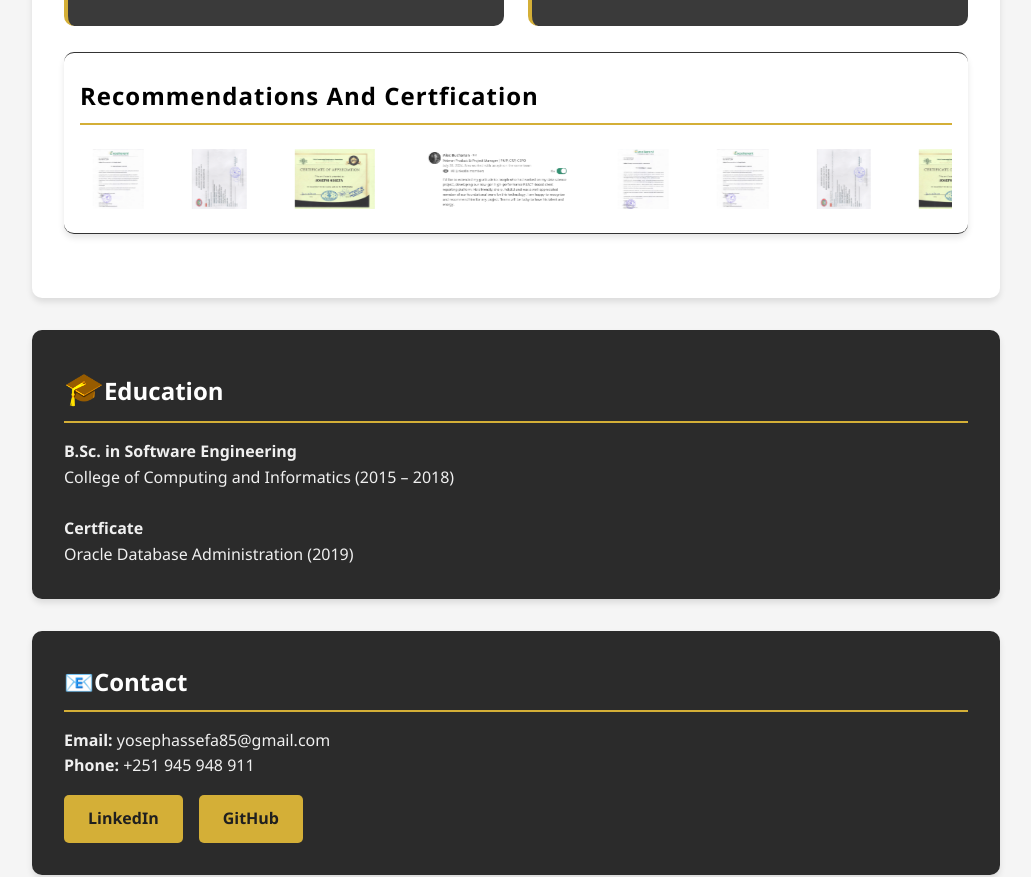
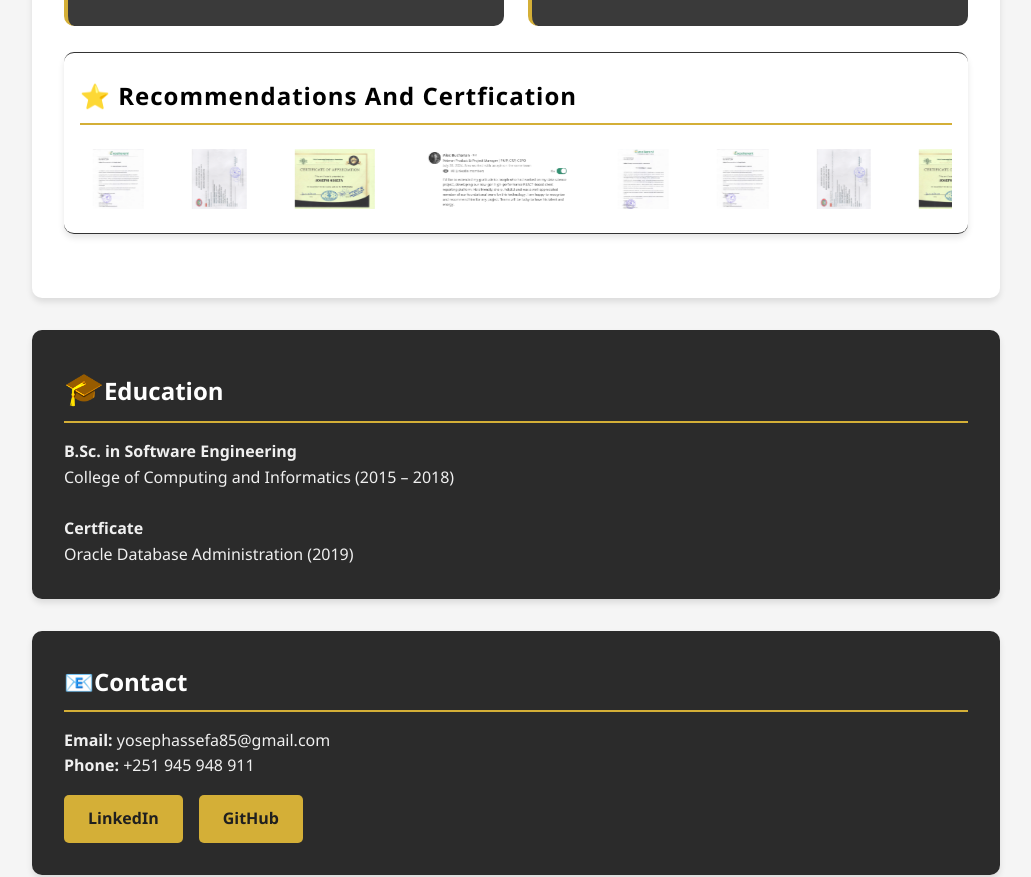
Before and after one commit to JosephAssefa-tech/JosephAssefa-tech.github.io, a plain HTML site: page index.html in a window 1280 px wide. Shown: the part 4590-5467 px from the top of the page, without its empty margins (124-1155 px from the left). Drawn offline with Linux system fonts and the light colour scheme.

Commit message:
minor updates

```diff
--- a/index.html
+++ b/index.html
@@ -1432,7 +1432,7 @@ I am pleased to recommend Yoseph Assefa, who has worked under my supervision on
     </div>
 	<br/>
 	<section class="companiess">
-	    <h2>Recommendations And Certfication</h2>
+	    <h2>⭐ Recommendations And Certfication</h2>
     <div class="logo-slider">
         <div class="logos">
             <img src="assets/images/recommendations/na.png" alt="Oracle">
```
